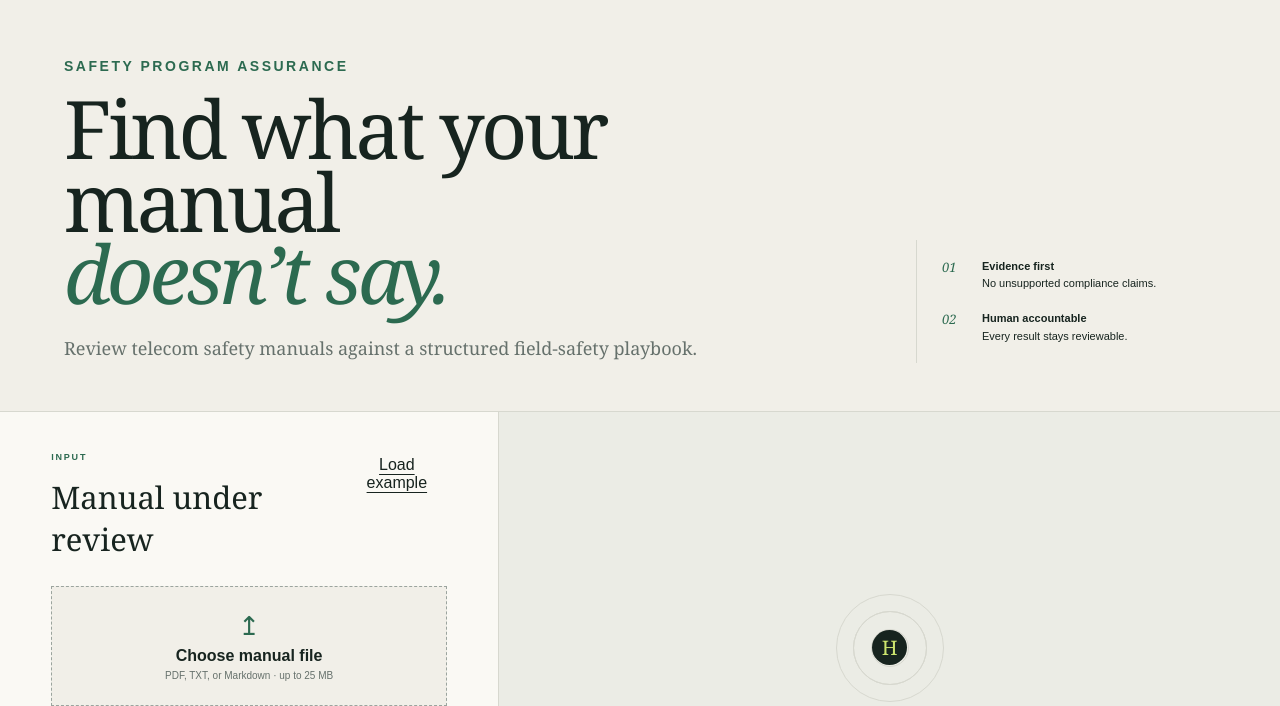
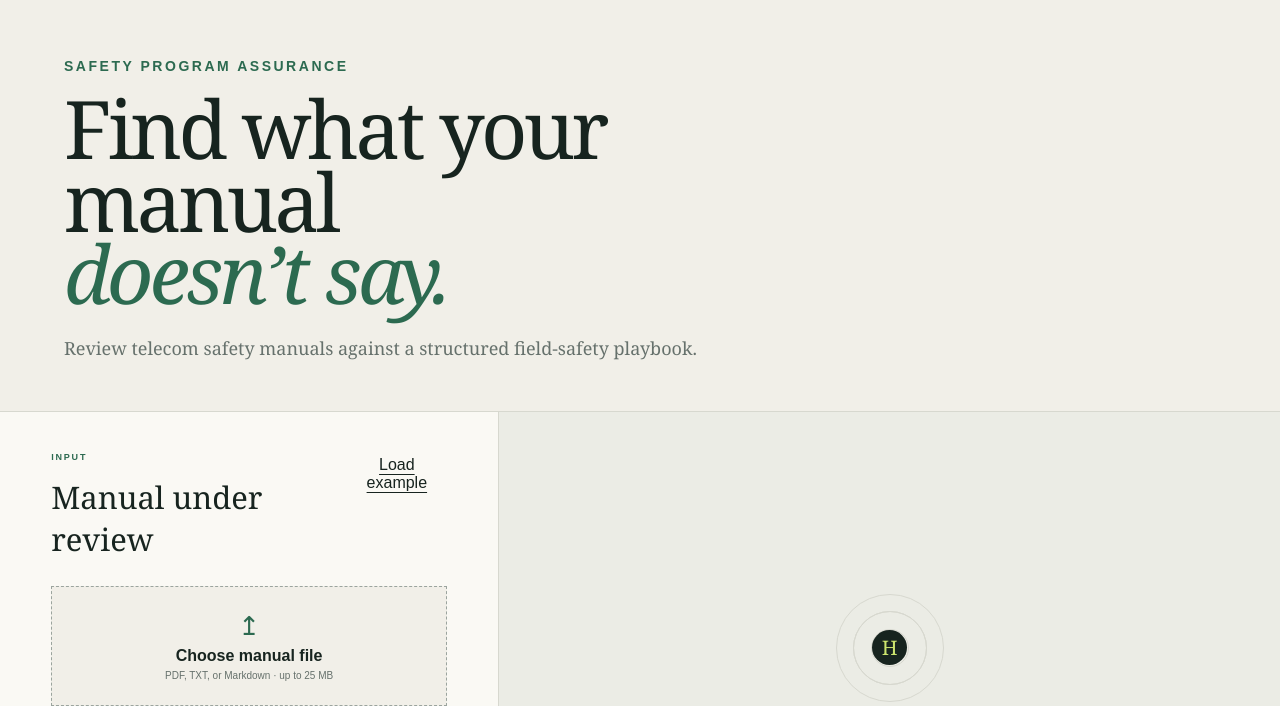
Before and after one commit to workmanmike/Safety-Manual-Agent, a website: page public/index.html in a window 1280 px wide. Shown: the part 94-800 px from the top of the page. Drawn offline with Linux system fonts and the light colour scheme.

Commit message:
Remove principles panel and center hero

```diff
--- a/public/index.html
+++ b/public/index.html
@@ -16,7 +16,6 @@
 
   <section class="hero">
     <div><p class="eyebrow">SAFETY PROGRAM ASSURANCE</p><h1>Find what your manual<br><em>doesn’t say.</em></h1><p class="lede">Review telecom safety manuals against a structured field-safety playbook.</p></div>
-    <div class="principles"><div><span>01</span><p><b>Evidence first</b><br>No unsupported compliance claims.</p></div><div><span>02</span><p><b>Human accountable</b><br>Every result stays reviewable.</p></div></div>
   </section>
 
   <main class="workspace">
```
